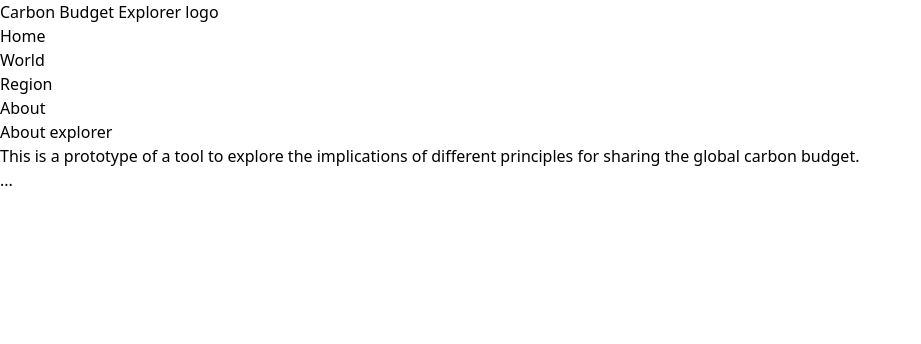
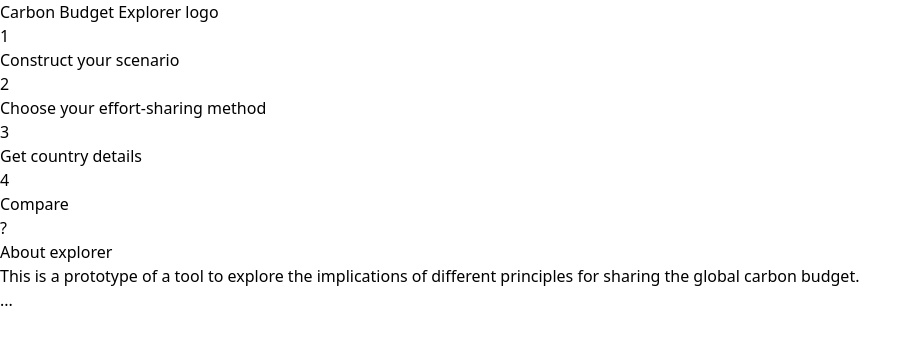
Before and after one commit to carbon-budget-explorer/cabe, a SvelteKit app: page /about in a window 1280 px wide. Shown: the top 344 px of the page, without its empty margins (0-921 px from the left). Built offline with nearby package versions, Linux system fonts and the light colour scheme.

Commit message:
Move stepper to layout

```diff
--- a/src/routes/(nolayout)/+layout.svelte
+++ /dev/null
@@ -1,3 +0,0 @@
-<div class="h-[750px]">
-	<slot />
-</div>
--- a/src/routes/+layout.svelte
+++ b/src/routes/+layout.svelte
@@ -1,32 +1,66 @@
 <script lang="ts">
+	const activeli = 'flex items-center space-x-2.5 text-blue-600 dark:text-blue-500';
+	const passiveli = 'flex items-center space-x-2.5 text-gray-500 dark:text-gray-400';
+	const activespan =
+		'flex h-8 w-8 shrink-0 items-center justify-center rounded-full border border-blue-600 dark:border-blue-500';
+	const passivespan =
+		'flex h-8 w-8 shrink-0 items-center justify-center rounded-full border border-gray-500 dark:border-gray-400';
+
 	import '../app.css';
 	import { page } from '$app/stores';
 </script>
 
 <div class="h-[750px]">
 	<nav class="flex flex-row space-x-8 bg-slate-100 p-4">
-		<a href={`/${$page.url.search}`}>Carbon Budget Explorer logo</a>
-		<ul class="flex flex-row space-x-6">
-			<li>
-				<a href={`/${$page.url.search}`} title="Home" class:font-bold={$page.url.pathname === '/'}
-					>Home</a
-				>
-			</li>
-			<li>
-				<a href={`/world${$page.url.search}`} class:font-bold={$page.url.pathname === '/world'}
-					>World</a
-				>
-			</li>
-			<li>
-				<a
-					href={`/world${$page.url.search}`}
-					class:font-bold={$page.url.pathname.startsWith('/region')}>Region</a
-				>
-			</li>
-			<li>
-				<a href="/about" class:font-bold={$page.url.pathname === '/about'}>About</a>
-			</li>
-		</ul>
+		<div class="steps py-8">
+			<ol class="w-full items-center space-y-4 sm:flex sm:space-x-8 sm:space-y-0">
+				<li>
+					<a href={`/${$page.url.search}`}>Carbon Budget Explorer logo</a>
+				</li>
+				<!-- TODO add arrow between stepper items -->
+				<li class={$page.url.pathname === '/global' ? activeli : passiveli}>
+					<span class={$page.url.pathname === '/global' ? activespan : passivespan}> 1 </span>
+					<span>
+						<h3 class="font-medium leading-tight">
+								<a href="/global">
+								Construct your scenario
+							</a>
+							</h3>
+						</span>
+				</li>
+				<li class={$page.url.pathname === '/world' ? activeli : passiveli}>
+					<span class={$page.url.pathname === '/world' ? activespan : passivespan}> 2 </span>
+					<span>
+						<h3 class="font-medium leading-tight">
+							<a href="/world">
+								Choose your effort-sharing method
+							</a>
+							</h3>
+						</span>
+					</li>
+				<li class={$page.url.pathname.startsWith('/region') ? activeli : passiveli}>
+					<span class={$page.url.pathname.startsWith('/region') ? activespan : passivespan}>
+						3
+					</span>
+					<span>
+							<a href="/region">
+							<h3 class="font-medium leading-tight">Get country details</h3>
+						</a>
+						</span>
+				</li>
+				<li class={$page.url.pathname.startsWith('/compare') ? activeli : passiveli}>
+					<span class={$page.url.pathname.startsWith('/compare') ? activespan : passivespan}>
+						4
+					</span>
+					<span>
+						<h3 class="font-medium leading-tight">Compare</h3>
+					</span>
+				</li>
+				<li class="">
+					<a href="/about" title="About" class:font-bold={$page.url.pathname === '/about'}>?</a>
+				</li>
+			</ol>
+		</div>
 	</nav>
 	<div class="h-full p-2">
 		<slot />
--- a/src/routes/+page.server.ts
+++ b/src/routes/global/+page.server.ts
@@ -1,5 +1,5 @@
 import { searchParam } from '$lib/searchparam';
-import type { PageServerLoad } from './$types';
+import type { PageServerLoad } from '../(nolayout)/global/$types';
 import {
 	warmingChoices,
 	type GlobalBudgetQuery,
```
Also changed, not shown: src/routes/(nolayout)/global/+page.server.ts (deleted, +0 -31 lines), src/routes/+page.svelte (+1 -83 lines), src/routes/global/+page.svelte (renamed from src/routes/(nolayout)/global/+page.svelte).
